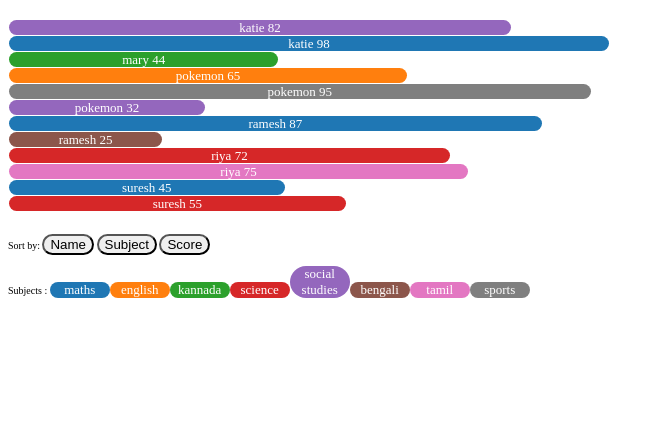
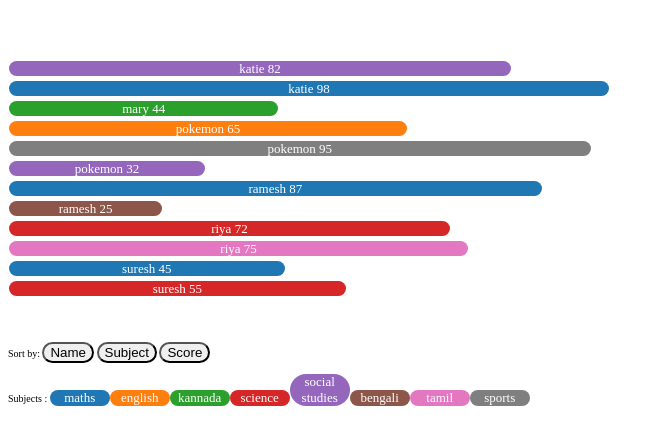
Before and after one commit to CrazyCompiler/randomDataAnalysis, a plain HTML site: page public/excercise3.html in a window 1280 px wide. Both pictures are taken after a click on the button "Name". Shown: the whole page, without its empty margins (0-664 px from the left). Drawn offline with Linux system fonts and the light colour scheme.

Commit message:
example3 should contain transitions

```diff
--- a/public/css/exercise3.css
+++ b/public/css/exercise3.css
@@ -5,6 +5,7 @@ body{
 
 .chart{
     margin-top:20px;
+    height: 300px;
 }
 
 .chart div{
@@ -15,6 +16,7 @@ body{
     color:white;
     height: 15px;
     border-radius: 25px;
+    position: fixed;
 }
 
 .legend{
--- a/public/javascript/exercise3.js
+++ b/public/javascript/exercise3.js
@@ -41,7 +41,10 @@ var renderChart = function(data){
     div.enter().append('div')
         .style("width",function (d) { return xScale(d['score'])+"px"; })
         .style("background",function (d) { return colors(d.subject); })
-        .text(function (d) { return d['name'] + " " + d['score']; });
+        .text(function (d) { return d['name'] + " " + d['score']; })
+        .style("top", function(d, i) {
+            return 60 + ((i*20)) + "px";
+        });
 
     div.exit().remove();
 };
@@ -58,9 +61,15 @@ window.onload = function() {
 };
 
 var sortData = function (sortBy) {
-    d3.selectAll('.chart div')
+
+    var body = d3.select("body");
+
+    body.selectAll('.chart div')
         .sort(function (a,b) { return d3.ascending(a[sortBy],b[sortBy]);})
-        .transition().duration(500);
+        .transition().duration(500)
+        .style("top", function(d, i) {
+                return 60 + ((i*20)) + "px";
+            });
 
     d3.selectAll('.chart div').exit().remove();
 }
```
